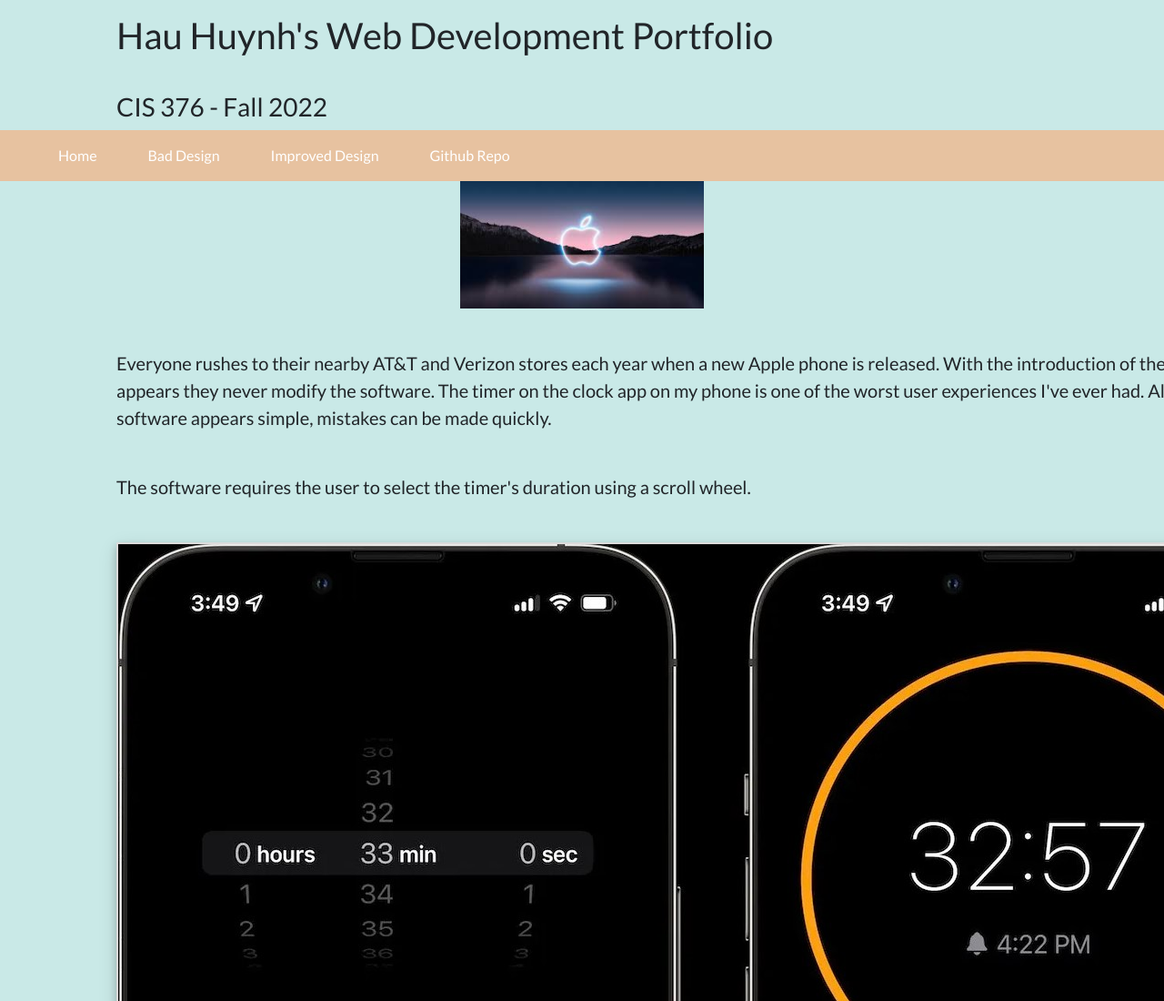
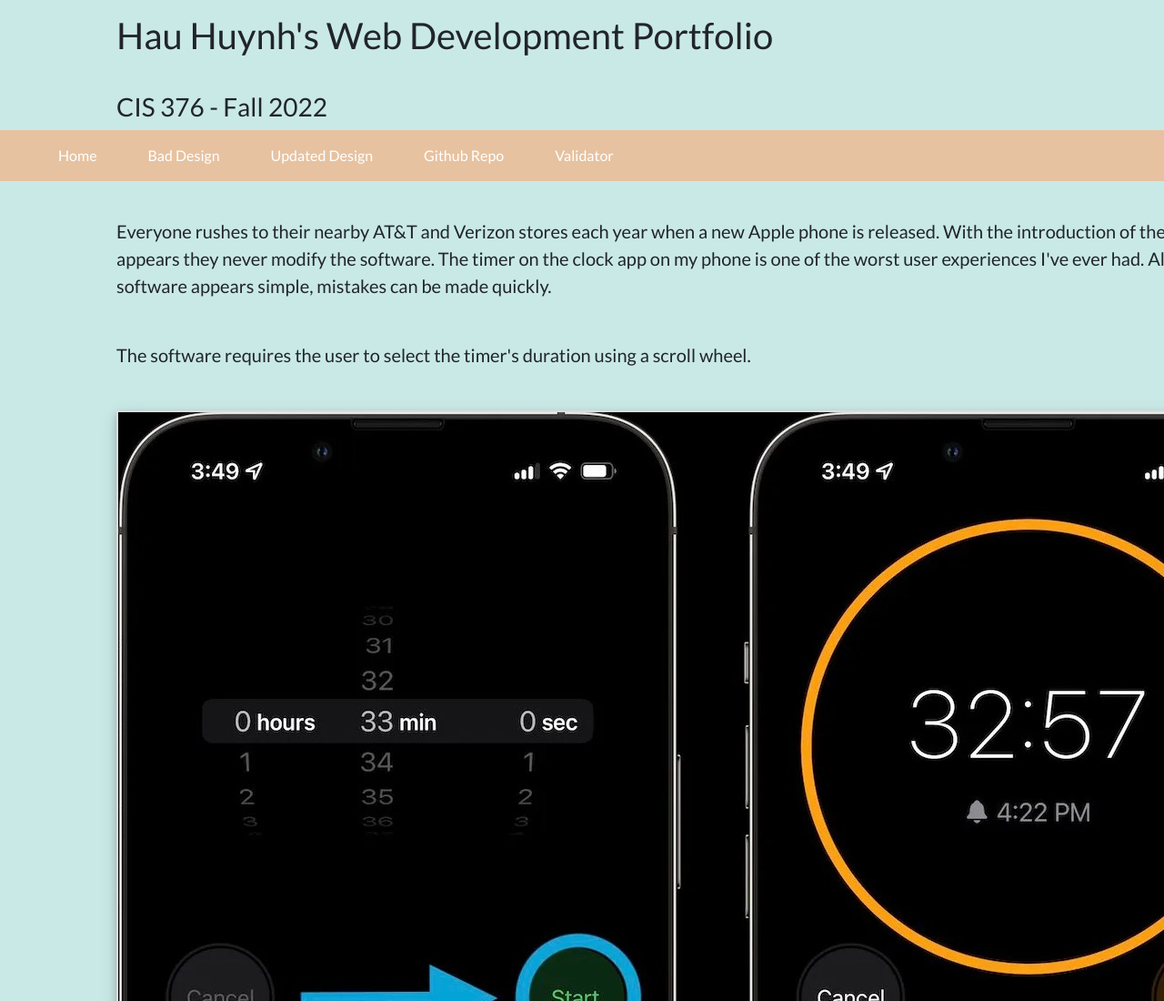
Before and after one commit to HauHuynh90/Julliet, a plain HTML site: page pages/badDesign.html in a window 1280 px wide. Shown: the top 1100 px of the page at 91% size. Drawn offline with nearby package versions, Linux system fonts and the light colour scheme.

Commit message:
Update badDesign.html

```diff
--- a/pages/badDesign.html
+++ b/pages/badDesign.html
@@ -27,14 +27,14 @@
           <div class="navbar-nav">
             <a class="nav-item nav-link active" href="../index.html">Home</a>
             <a class="nav-item nav-link" href="#">Bad Design</a>
-            <a class="nav-item nav-link" href="../pages/goodDesign.html">Improved Design</a>
-            <a class="nav-item nav-link" href="GIT HUB" target="_blank">Github Repo</a>
+            <a class="nav-item nav-link" href="../pages/goodDesign.html">Updated Design</a>
+            <a class="nav-item nav-link" href="https://github.com/HauHuynh90/Julliet" target="_blank">Github Repo</a>
+            <a class="nav-item nav-link" href="https://validator.w3.org/nu/?showsource=yes&showoutline=yes&showimagereport=yes&checkerrorpages=yes&useragent=Validator.nu%2FLV+http%3A%2F%2Fvalidator.w3.org%2Fservices&acceptlanguage=&doc=https%3A%2F%2Fhauhuynh90.github.io%2FJulliet%2F" target="_blank">Validator</a>
           </div>
         </div>
       </nav>
     </div>
     <div id="allContent">
-      <img id ="appleLogo" src="../img/appleLogo.png" alt="Apple Logo" >
       <div class="info">
         <p><br>Everyone rushes to their nearby AT&T and Verizon stores each year when a new Apple phone is released. With the introduction of the new phones, it appears they never modify the software. The timer on the clock app on my phone is one of the worst user experiences I've ever had. Although the software appears simple, mistakes can be made quickly. </p><br>
         <p>The software requires the user to select the timer's duration using a scroll wheel.</p><br>
```
